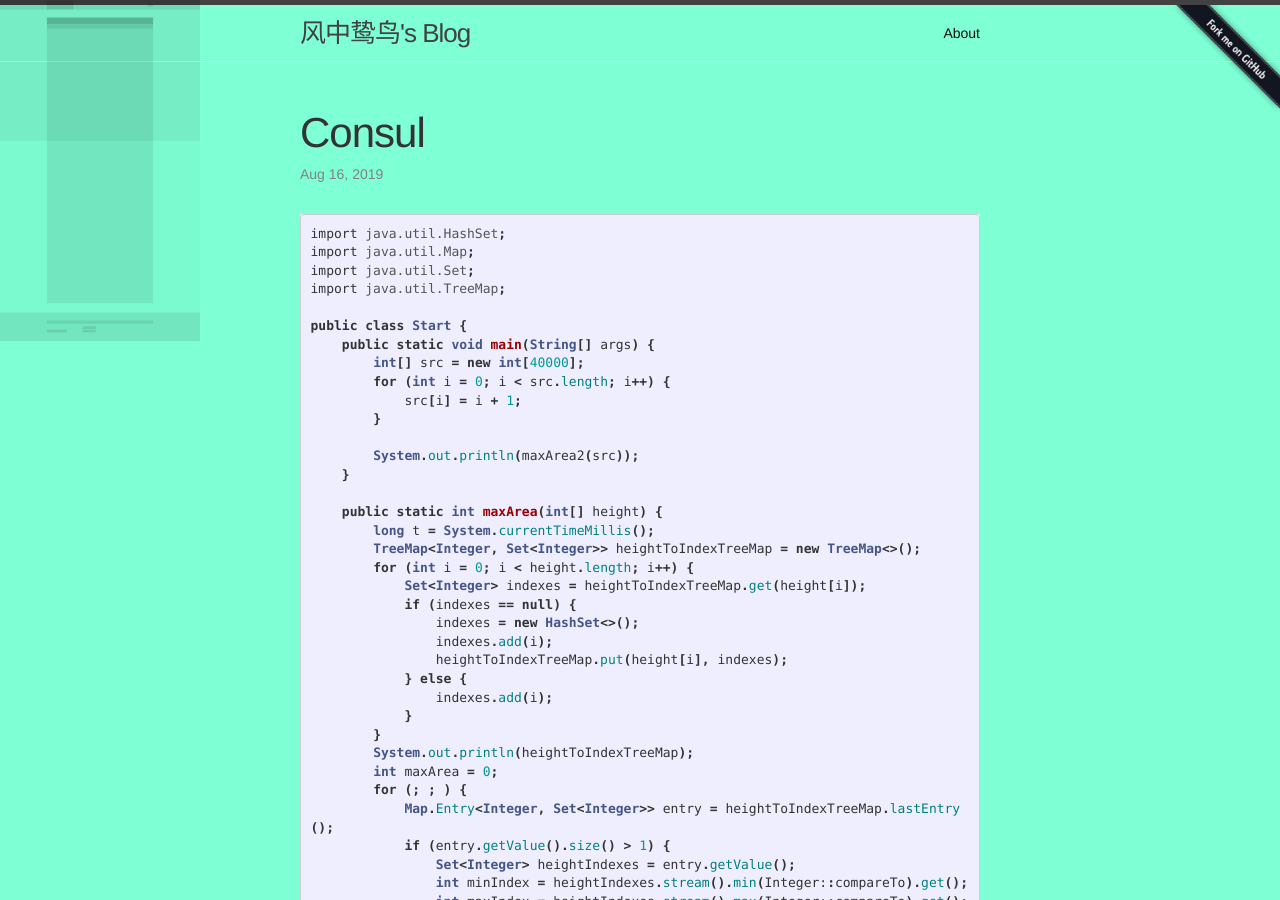
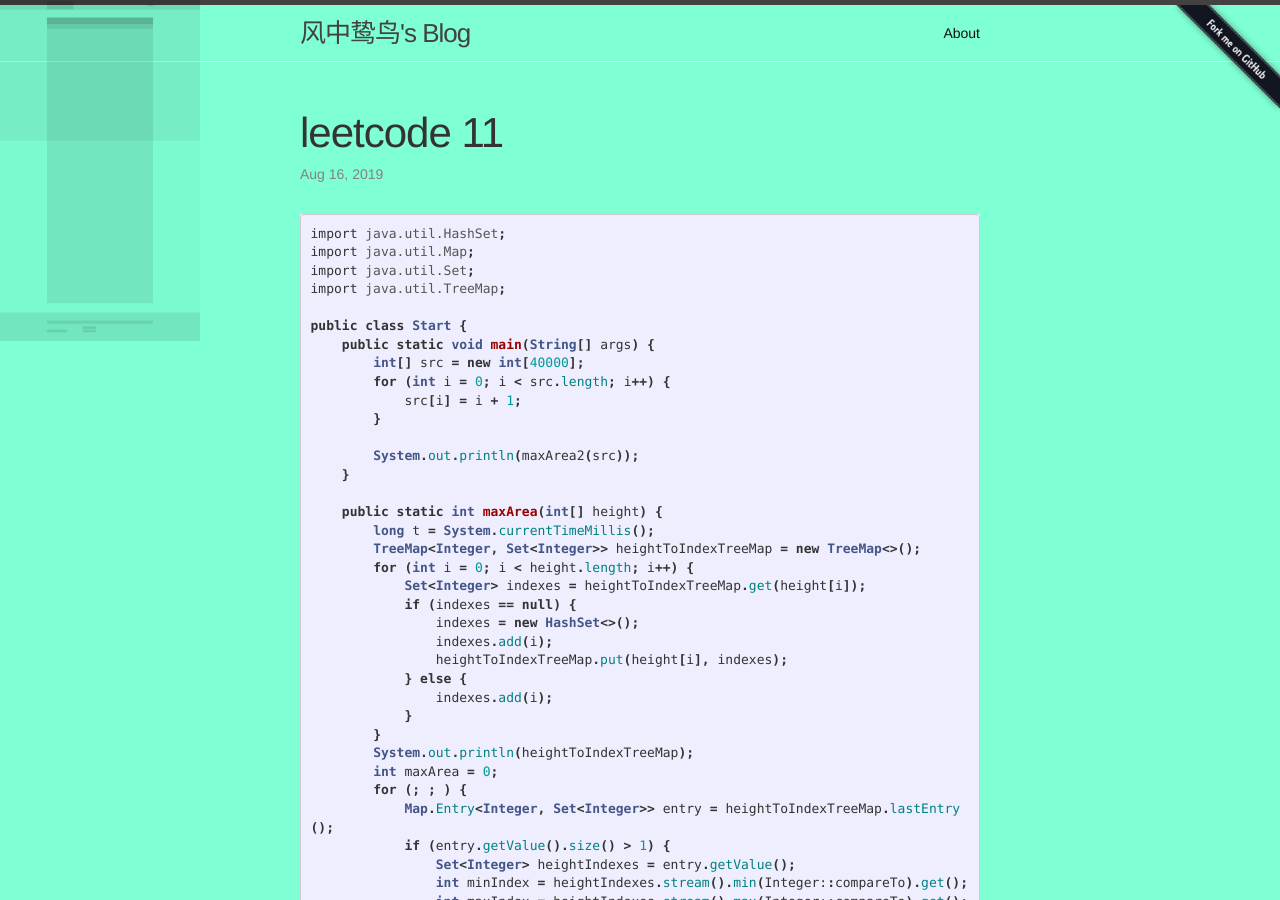
Before and after one commit to 8DE4732A/8DE4732A.github.io, a Jekyll site: the page built from _posts/2019-08-16-leetcode-11.md, in a window 1280 px wide and 900 px high. Built offline with Jekyll 4.4.1, drawn with Linux system fonts in a browser that asks for light colours; nearby versions of some CDN libraries.

Commit message:
change title

```diff
--- a/_posts/2019-08-16-leetcode-11.md
+++ b/_posts/2019-08-16-leetcode-11.md
@@ -1,6 +1,6 @@
 ---
 layout: post
-title:  "Consul"
+title:  "leetcode 11"
 date:   2019-08-16 14:37:22 +0800
 categories: leetcode
 ---
```
